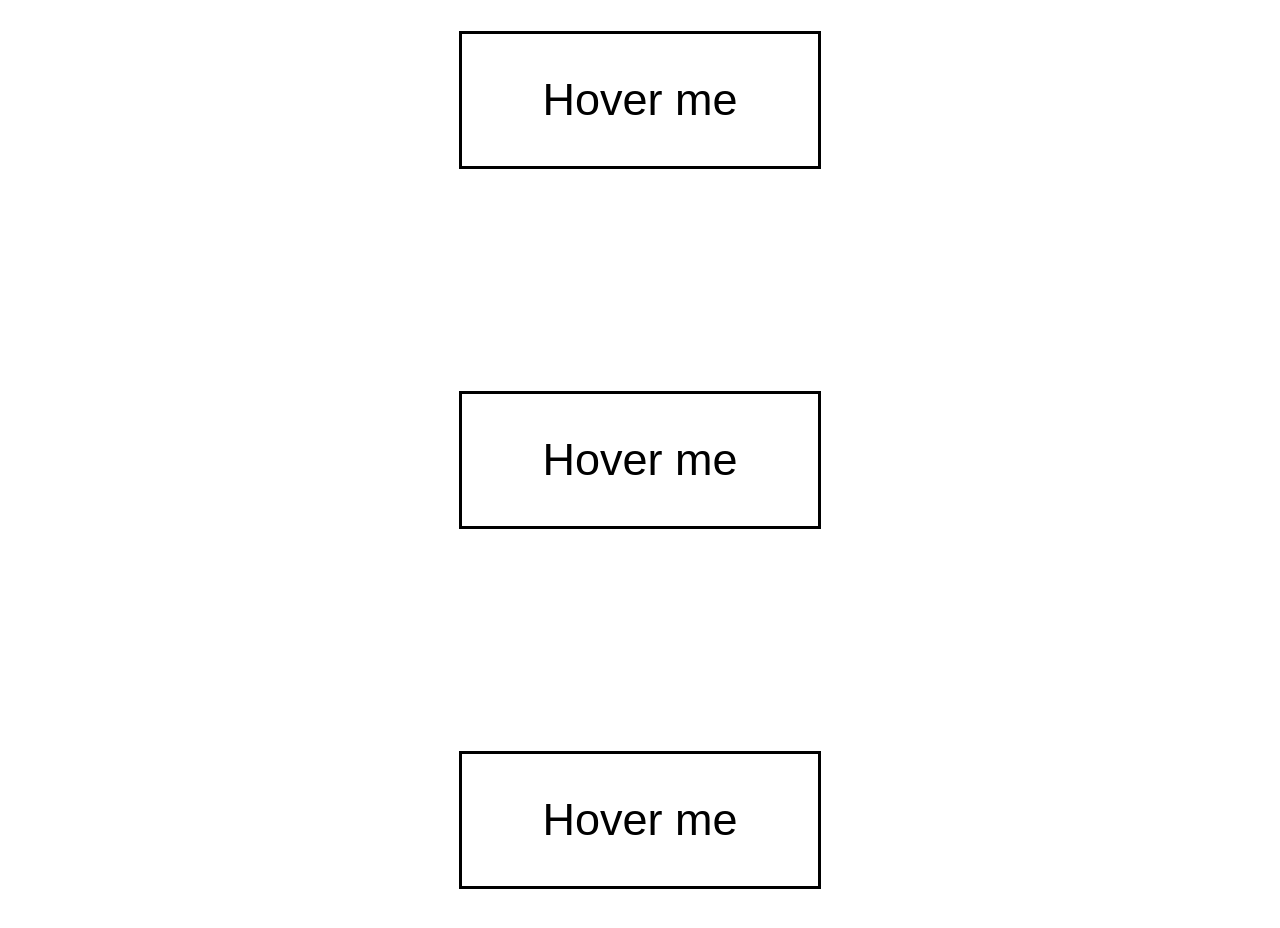
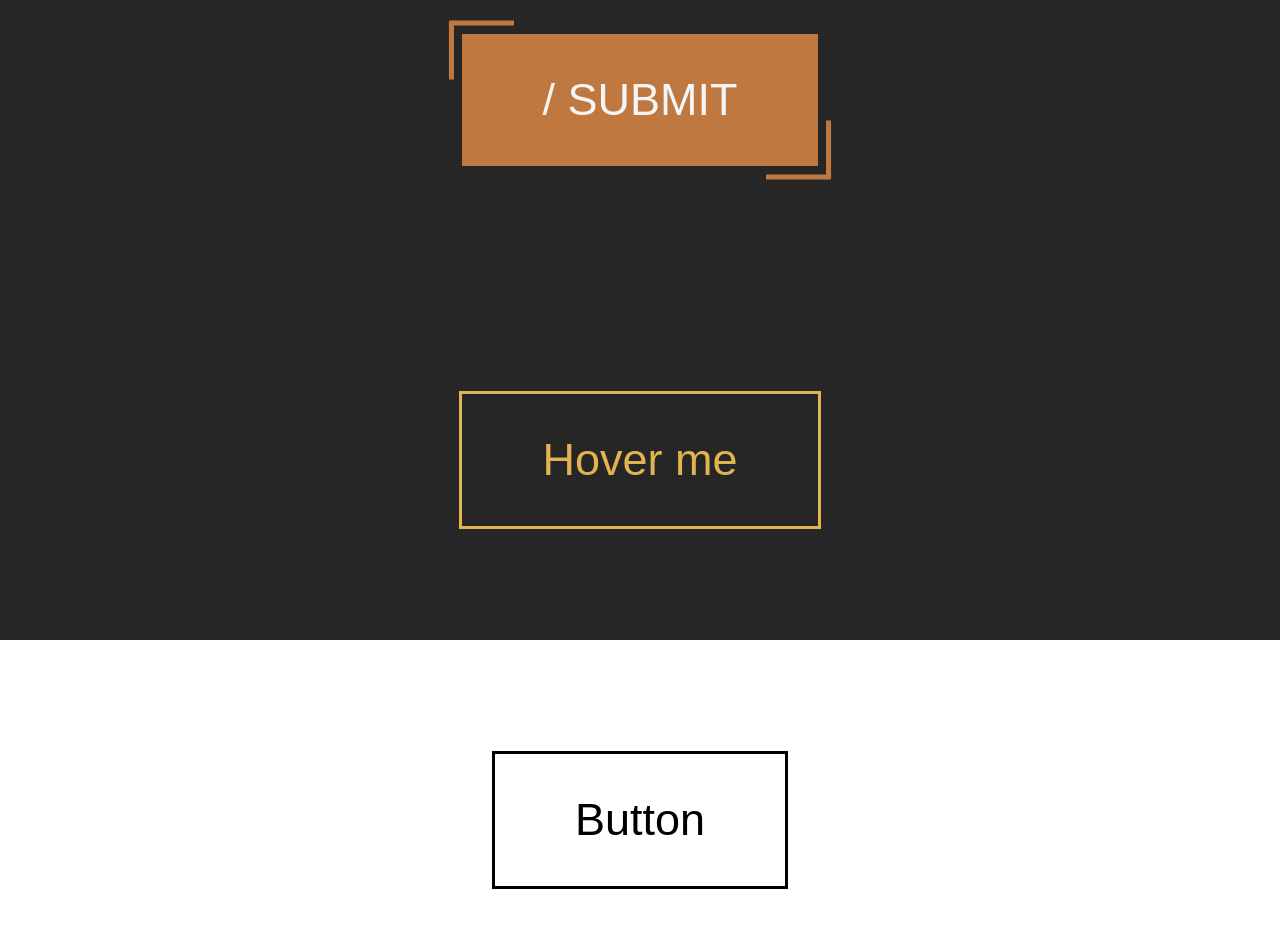
Before and after one commit to mordasanalexandruioan/animatii-butoane, a plain HTML site: page index.html in a window 1280 px wide. Shown: the part 2240-3168 px from the top of the page. Drawn offline with Linux system fonts and the light colour scheme.

Commit message:
updated animations

```diff
--- a/index.html
+++ b/index.html
@@ -54,21 +54,22 @@
 
     <div class="animatie animatie7">
 
-        <a href="#">Hover me</a>
+        <a href="#">/ Submit <span class="bottom-right"></span> <span class="right"></span></a>
 
     </div>
 
 
     <div class="animatie animatie8">
 
-        <a href="#">Hover me</a>
+        <a href="#">Hover me <span class="an8-1"></span> <span class="an8-2"></span></a>
 
     </div>
 
 
     <div class="animatie animatie9">
 
-        <a href="#">Hover me</a>
+        <a href="#">
+            <li class="an9-rot">B</li>utton</a>
 
     </div>
 
--- a/style.css
+++ b/style.css
@@ -201,7 +201,6 @@ ANIMATIE 5
 .animatie5 a {
     color: yellow;
     border: none;
-    position: relative;
     z-index: 1;
     overflow: visible;
     transition: color .5s ease-in-out;
@@ -286,7 +285,6 @@ ANIMATIE 6
 .animatie6 a {
     border: none;
     color: rgb(255, 196, 0);
-    position: relative;
     overflow: visible;
     z-index: 50;
 }
@@ -349,3 +347,210 @@ ANIMATIE 6
 .animatie6 a:hover .spanYellow {
     transform: translateX(-352px);
 }
+
+
+/*====================================================
+ANIMATIE 7
+===================================================*/
+
+.animatie7 {
+    background-color: #262626;
+}
+
+.animatie7 a {
+    background-color: rgb(191, 121, 64);
+    border: none;
+    color: whitesmoke;
+    text-transform: uppercase;
+    overflow: visible;
+}
+
+.animatie7 a:before {
+    content: '';
+    width: 17%;
+    height: 4%;
+    position: absolute;
+    background-color: rgb(191, 121, 64);
+    top: 0;
+    left: 0;
+    transform: translate(-.20em, -.3em);
+    transition: width .4s;
+}
+
+.animatie7 a:after {
+    content: '';
+    width: 1.3%;
+    height: 45%;
+    background-color: rgb(191, 121, 64);
+    position: absolute;
+    top: 0;
+    left: 0;
+    transform: translate(-.29em, -.299em);
+    transition: height .4s;
+}
+
+.animatie7 a .bottom-right {
+    content: '';
+    width: 17%;
+    height: 4%;
+    position: absolute;
+    background-color: rgb(191, 121, 64);
+    bottom: 0;
+    right: 0;
+    transform: translate(.20em, .3em);
+    transition: width .4s;
+}
+
+.animatie7 a .right {
+    content: '';
+    width: 1.3%;
+    height: 45%;
+    background-color: rgb(191, 121, 64);
+    position: absolute;
+    bottom: 0;
+    right: 0;
+    transform: translate(.29em, .299em);
+    transition: height .4s;
+}
+
+.animatie7 a:hover:before,
+.animatie7 a:hover .bottom-right {
+    width: 100%;
+}
+
+.animatie7 a:hover:after,
+.animatie7 a:hover .right {
+    height: 100%;
+}
+
+
+/*====================================================
+ANIMATIE 8
+===================================================*/
+
+.animatie8 {
+    background-color: #262626;
+}
+
+.animatie8 a {
+    color: rgb(226, 179, 79);
+    border-color: rgb(226, 179, 79);
+    z-index: 1;
+    transition: color .2s;
+    transition-delay: .15s;
+}
+
+.animatie8 a:before {
+    content: '';
+    position: absolute;
+    background-color: rgb(226, 179, 79);
+    width: 25%;
+    height: 100%;
+    top: 0;
+    left: 0;
+    z-index: -1;
+    transform: translateY(136px);
+    transition: transform .2s;
+    transition-delay: 0;
+}
+
+.animatie8 a:after {
+    content: '';
+    position: absolute;
+    background-color: rgb(226, 179, 79);
+    width: 25%;
+    height: 100%;
+    top: 0;
+    left: 88.75px;
+    z-index: -1;
+    transform: translateY(-136px);
+    transition: transform .2s;
+    transition-delay: .1s;
+}
+
+.animatie8 a .an8-1 {
+    content: '';
+    position: absolute;
+    z-index: -1;
+    background-color: rgb(226, 179, 79);
+    width: 25%;
+    height: 100%;
+    top: 0;
+    left: 177.5px;
+    transform: translateY(136px);
+    transition: transform .2s;
+    transition-delay: .2s;
+}
+
+.animatie8 a .an8-2 {
+    content: '';
+    position: absolute;
+    z-index: -1;
+    background-color: rgb(226, 179, 79);
+    width: 25%;
+    height: 100%;
+    top: 0;
+    left: 266.25px;
+    transform: translateY(-136px);
+    transition: transform .2s;
+    transition-delay: .3s;
+}
+
+.animatie8 a:hover:before,
+.animatie8 a:hover .an8-1 {
+    transform: translateY(0);
+}
+
+.animatie8 a:hover:after,
+.animatie8 a:hover .an8-2 {
+    transform: translateY(0);
+}
+
+.animatie8 a:hover {
+    color: #262626;
+}
+
+
+/*====================================================================
+ANIMATIE 9
+===================================================================*/
+
+.animatie9 a {
+    z-index: 1;
+    overflow: visible;
+    transition: color .4s;
+    display: flex;
+    flex-direction: row;
+}
+
+.animatie9 a:before {
+    content: '';
+    position: absolute;
+    top: 0;
+    left: 0;
+    width: 100%;
+    height: 100%;
+    background-color: black;
+    z-index: -1;
+    opacity: 0;
+    transition: transform .4s, opacity .4s;
+}
+
+.animatie9 a .an9-rot {
+    transition: transform .4s;
+    list-style: none;
+    display: table;
+}
+
+.animatie9 a:hover:before {
+    transform: rotate(20deg);
+    opacity: 1;
+}
+
+.animatie9 a:hover .an9-rot {
+    transform: rotate(720deg) scale(3.6) translateX(-.2em);
+}
+
+.animatie9 a:hover {
+    color: white;
+}
```
